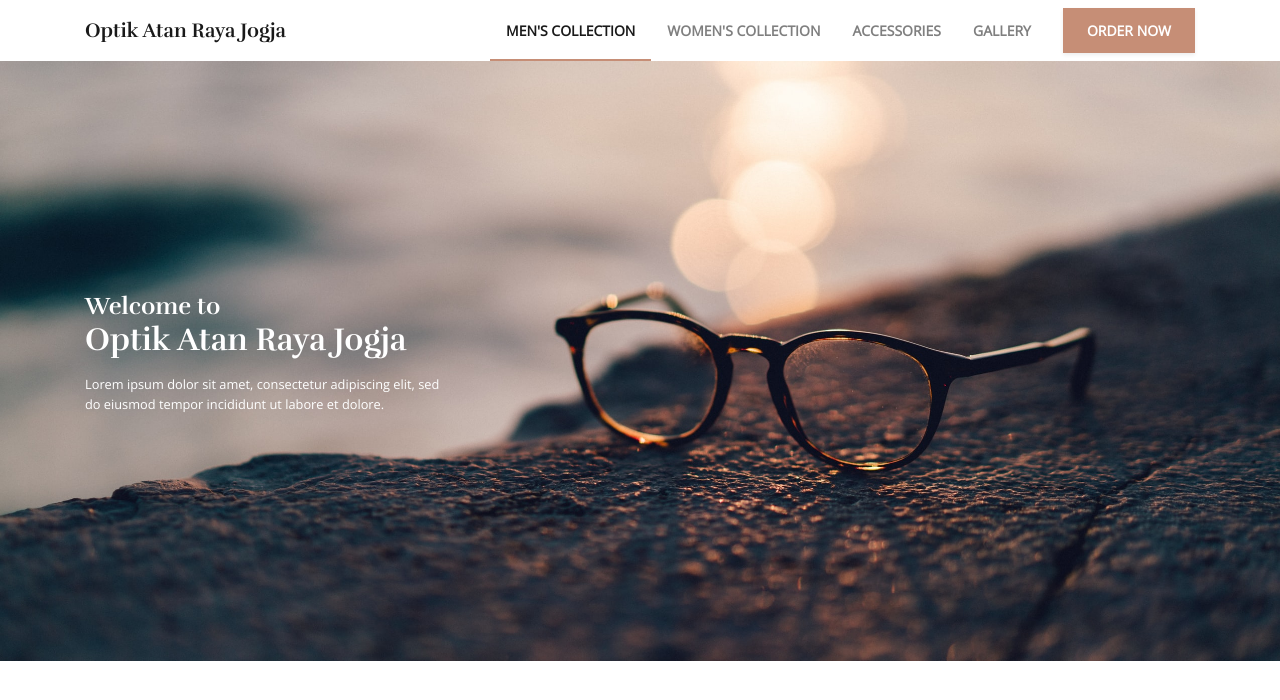
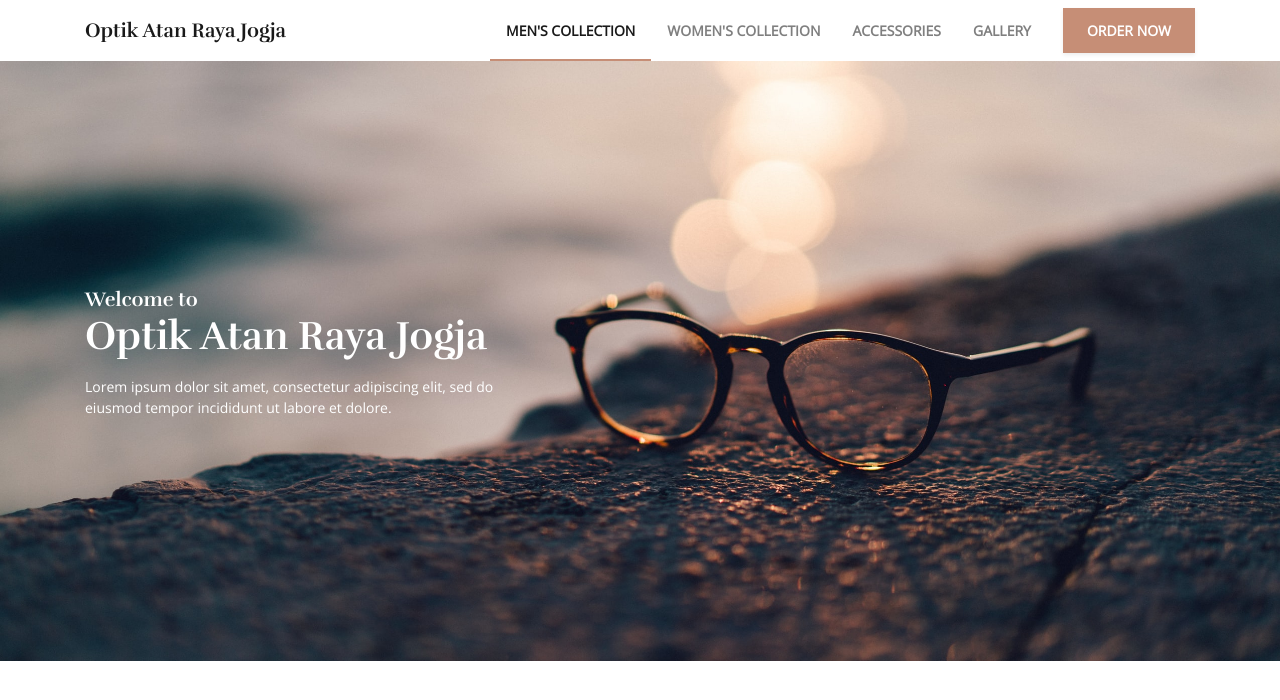
Before and after one commit to alimtegar/optik-atan-raya-jogja, a Next.js app: page / in a window 1280 px wide. Shown: the top 700 px of the page. Built offline with nearby package versions, Linux system fonts and the light colour scheme.

Commit message:
Restyle slider component

```diff
--- a/components/Slider.js
+++ b/components/Slider.js
@@ -23,9 +23,9 @@ const MySlider = () => {
                 <div className="slider-item d-flex justify-content-center align-items-center h-100">
                     <div className="item-text-container position-absolute left-0 w-100">
                         <div className="container">
-                            <div className="item-text w-33">
-                                <h2 className="rufina h4 m-0">Welcome to</h2>
-                                <h1 className="rufina h2 mb-3">Optik Atan Raya Jogja</h1>
+                            <div className="item-text w-40">
+                                <h2 className="rufina h5 m-0">Welcome to</h2>
+                                <h1 className="rufina h1 mb-3">Optik Atan Raya Jogja</h1>
                                 <p className="small">Lorem ipsum dolor sit amet, consectetur adipiscing elit, sed do eiusmod tempor incididunt ut labore et dolore.</p>
                             </div>
                         </div>
--- a/style.css
+++ b/style.css
@@ -5,7 +5,7 @@ html, body {
 
 /* ------ Custom and Redefined Utilities ------ */
 /* --- Width --- */
-.w-33 { width: 33%; }
+.w-40 { width: 40%; }
 
 /* --- Position --- */
 .top-0 { top: 0; }
@@ -20,6 +20,8 @@ html, body {
 
 /* --- Typography --- */
 .rufina { font-family: 'Rufina', serif; }
+
+.small, small { font-size: 14px; }
 
 /* --- Form --- */
 .btn {
```
